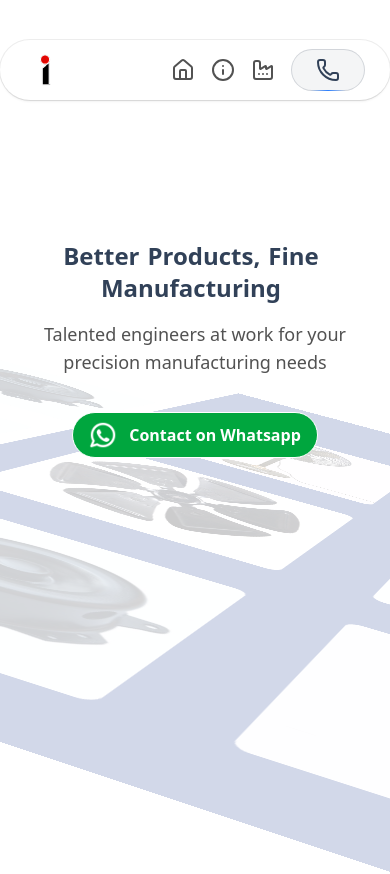
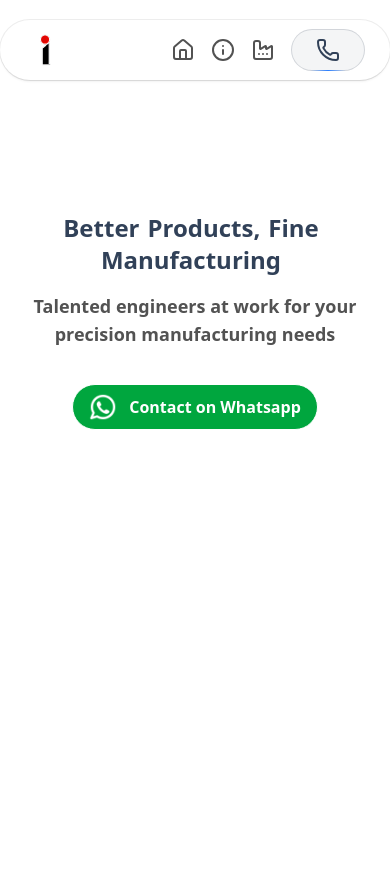
Before and after one commit to RiyaMehta16/indotech, a React (Vite) app: page / in a window 390 px wide. Shown: the top 874 px of the page. Built offline with nearby package versions, Linux system fonts and the light colour scheme.

Commit message:
hero responsive

```diff
--- a/src/App.jsx
+++ b/src/App.jsx
@@ -8,10 +8,19 @@ import ProductRangeSection from "./components/sections/ProductRangeSection";
 import GetInTouchSection from "./components/sections/GetInTouchSection";
 import Footer from "./components/sections/Footer";
 import ScrollReveal from "./components/ui/ScrollReveal";
+import { FloatingNav } from "./components/ui/FloatingNavbar";
 
+import { House, Info, Factory } from "lucide-react";
 function App() {
+  const navItems = [
+    { name: "Home", link: "", icon: <House /> },
+    { name: "About", link: "#about", icon: <Info /> },
+    { name: "Our Products", link: "#products", icon: <Factory /> },
+  ];
   return (
     <div id="">
+      <FloatingNav navItems={navItems} />
+
       <ProductsParallax products={products} />
       <ScrollReveal>
         <ManufacturingSection />
--- a/src/components/sections/ProductsParallax.jsx
+++ b/src/components/sections/ProductsParallax.jsx
@@ -7,9 +7,9 @@ import { FloatingNav } from "../ui/FloatingNavbar";
 import { House, Info, Factory } from "lucide-react";
 
 export const ProductsParallax = ({ products }) => {
-  const firstRow = products.slice(0, 8);
-  const secondRow = products.slice(8, 16);
-  const thirdRow = products.slice(16, 24);
+  const firstRow = products.slice(0, 14);
+  const secondRow = products.slice(4, 19);
+  const thirdRow = products.slice(0, 24);
   const ref = React.useRef(null);
   const { scrollYProgress } = useScroll({
     target: ref,
@@ -47,31 +47,25 @@ export const ProductsParallax = ({ products }) => {
     useTransform(scrollYProgress, [0, 0.2], [-700, 100]),
     springConfig
   );
-  const navItems = [
-    { name: "Home", link: "", icon: <House /> },
-    { name: "About", link: "#about", icon: <Info /> },
-    { name: "Our Products", link: "#products", icon: <Factory /> },
-  ];
 
   return (
     <div
       ref={ref}
-      className="h-[260vh] py-40 overflow-hidden antialiased relative flex flex-col self-auto [perspective:1000px] [transform-style:preserve-3d]"
+      className="h-[260vh] -z-10 max-lg:h-[220vh] max-lg:py-20 max-md:h-[170vh] max-md:py-5 max-md:translate-y-28 py-40 overflow-hidden antialiased relative flex flex-col self-auto [perspective:1000px] [transform-style:preserve-3d]"
     >
-      <FloatingNav navItems={navItems} />
-      <Header />
+      <Header className="mt-32" />
       <motion.div
         style={{ rotateX, rotateY, rotateZ, translateY, opacity }}
-        className="flex flex-col items-center space-y-12  bg-blue-900 py-20 px-96"
+        className="flex flex-col items-center space-y-5  bg-blue-900 py-20 px-96 max-sm:px-4 max-sm:py-4 max-sm:-translate-y-20"
       >
         <motion.h2
-          className="text-4xl font-bold text-center text-white"
+          className="text-4xl font-bold text-center text-nowrap text-white max-xl:text-4xl max-xl:mb-16 max-lg:text-xl max-sm:text-md max-sm:text-wrap  max-sm:whitespace-normal max-sm:mb-4"
           style={{ opacity }}
         >
           A Diverse Collection to Choose From
         </motion.h2>
 
-        <motion.div className="flex flex-row-reverse space-x-reverse space-x-20 mb-20">
+        <motion.div className="flex flex-row-reverse space-x-reverse space-x-5 mb-5 max-sm:space-x-2 max-sm:mb-2">
           {firstRow.map((product) => (
             <ProductCard
               product={product}
@@ -80,7 +74,7 @@ export const ProductsParallax = ({ products }) => {
             />
           ))}
         </motion.div>
-        <motion.div className="flex flex-row mb-20 space-x-20 ">
+        <motion.div className="flex flex-row mb-5 space-x-5 max-sm:space-x-2 max-sm:mb-2">
           {secondRow.map((product) => (
             <ProductCard
               product={product}
@@ -89,7 +83,7 @@ export const ProductsParallax = ({ products }) => {
             />
           ))}
         </motion.div>
-        <motion.div className="flex flex-row-reverse space-x-reverse space-x-20">
+        <motion.div className="flex flex-row-reverse space-x-reverse space-x-5 max-sm:space-x-2 max-sm:mb-2">
           {thirdRow.map((product) => (
             <ProductCard
               product={product}
--- a/src/components/ui/FloatingNavbar.jsx
+++ b/src/components/ui/FloatingNavbar.jsx
@@ -1,50 +1,22 @@
 "use client";
 import { Phone } from "lucide-react";
-import React, { useState } from "react";
-import {
-  motion,
-  AnimatePresence,
-  useScroll,
-  useMotionValueEvent,
-} from "framer-motion";
+import React from "react";
+import { motion, AnimatePresence } from "framer-motion";
 import { cn } from "../../utils/cn";
 import logo from "../../assets/logos/logo.png";
 import favicon from "../../assets/logos/favicon2.png";
 import { Button } from "./Button";
 
 export const FloatingNav = ({ navItems = [], className }) => {
-  const { scrollY } = useScroll();
-  const [visible, setVisible] = useState(true);
-  const [lastY, setLastY] = useState(0);
-  const handleScroll = () => {
-    const section = document.getElementById("contact");
-    if (section) {
-      section.scrollIntoView({ behavior: "smooth" });
-    }
-  };
-
-  useMotionValueEvent(scrollY, "change", (latest) => {
-    if (typeof latest === "number") {
-      const direction = latest - lastY;
-
-      if (latest < 100) {
-        setVisible(true);
-      } else {
-        setVisible(direction < 0);
-      }
-
-      setLastY(latest);
-    }
-  });
-
   return (
+    <div className="sticky top-0 z-[5000]">
       <AnimatePresence mode="wait">
         <motion.div
-        initial={{ opacity: 1, y: -100 }}
-        animate={{ y: visible ? 0 : -100, opacity: visible ? 1 : 0 }}
+          initial={{ opacity: 1, y: 0 }}
+          animate={{ y: 0, opacity: 1 }}
           transition={{ duration: 0.3 }}
           className={cn(
-          "flex w-full max-w-4xl items-center justify-between fixed top-10 inset-x-0 mx-auto border border-transparent dark:border-white/[0.2] rounded-full dark:bg-black bg-white shadow-[0px_2px_3px_-1px_rgba(0,0,0,0.1),0px_1px_0px_0px_rgba(25,28,33,0.02),0px_0px_0px_1px_rgba(25,28,33,0.08)] z-[5000] px-6 py-2",
+            "flex w-full max-w-4xl items-center justify-between fixed top-5 inset-x-0 mx-auto border border-transparent dark:border-white/[0.2] rounded-full dark:bg-black bg-white shadow-[0px_2px_3px_-1px_rgba(0,0,0,0.1),0px_1px_0px_0px_rgba(25,28,33,0.02),0px_0px_0px_1px_rgba(25,28,33,0.08)] z-[5000] px-6 py-2",
             className
           )}
         >
@@ -71,6 +43,7 @@ export const FloatingNav = ({ navItems = [], className }) => {
             <a
               href="https://api.whatsapp.com/send/?phone=%2B918196800108&text&type=phone_number&app_absent=0"
               target="_blank"
+              rel="noopener noreferrer"
             >
               <Button>
                 <span className="hidden sm:block text-sm">Contact Us</span>
@@ -82,5 +55,6 @@ export const FloatingNav = ({ navItems = [], className }) => {
           </div>
         </motion.div>
       </AnimatePresence>
+    </div>
   );
 };
--- a/src/components/ui/Header.jsx
+++ b/src/components/ui/Header.jsx
@@ -7,7 +7,7 @@ import whatsapp from "../../assets/whatsapp.png";
 export function Header() {
   return (
     <div className="relative mx-auto my-10 flex max-w-7xl flex-col items-center justify-center px-4 py-10 md:py-20">
-      <h1 className="relative z-10 mx-auto max-w-4xl text-center text-2xl font-bold text-slate-700 md:text-4xl lg:text-7xl dark:text-slate-300">
+      <h1 className="relative z-10 mx-auto max-w-4xl font-bold text-center text-2xl max-lg:font-extrabold text-slate-700 md:text-4xl lg:text-7xl dark:text-slate-300">
         {"Better Products, Fine Manufacturing".split(" ").map((word, index) => (
           <motion.span
             key={index}
@@ -35,7 +35,7 @@ export function Header() {
           duration: 0.3,
           delay: 0.8,
         }}
-        className="relative z-10 mx-auto max-w-xl py-4 text-center text-lg font-normal text-neutral-600 dark:text-neutral-400"
+        className="relative z-10 mx-auto max-w-xl py-4 text-center text-lg font-normal text-neutral-600 max-lg:font-semibold dark:text-neutral-400"
       >
         Talented engineers at work for your precision manufacturing needs
       </motion.p>
--- a/src/components/ui/ProductCard.jsx
+++ b/src/components/ui/ProductCard.jsx
@@ -5,12 +5,20 @@ export const ProductCard = ({ product, translate }) => {
     <motion.div
       style={{
         x: translate,
+        borderRadius: "0.5rem", // 8px base
+        overflow: "hidden", // ensure children respect rounded corners
       }}
       whileHover={{
-        y: -20,
+        y: -5,
+        borderRadius: "1rem", // 16px on hover
+      }}
+      transition={{
+        type: "spring",
+        stiffness: 300,
+        damping: 20,
       }}
       key={product.title}
-      className="group/product h-72 w-72  relative shrink-0"
+      className="group/product h-72 w-72 relative shrink-0 max-md:max-h-40 max-md:max-w-40 max-sm:max-h-36 max-sm:max-w-36"
     >
       <a href={product.link} className="block group-hover/product:shadow-2xl  ">
         <img
```
Lines whose indentation alone changed are shown as unchanged.
